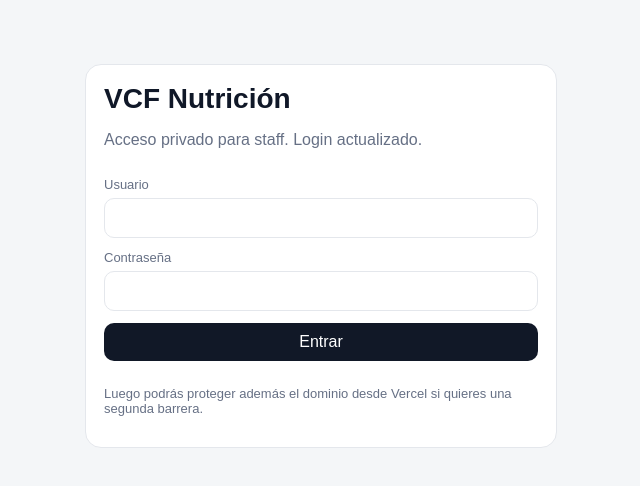
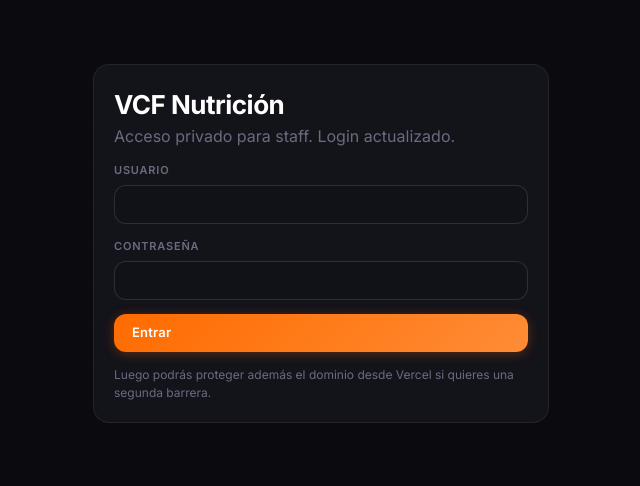
Before and after one commit to Carlosferrandoda-rgb/vcf-nutrition-app, a Next.js app: page /login in a window 1280 px wide. Shown: the top 486 px of the page, without its empty margins (319-959 px from the left). Built offline with nearby package versions, Linux system fonts and the light colour scheme.

Commit message:
design: elite dark theme VCF

```diff
--- a/app/globals.css
+++ b/app/globals.css
@@ -1,47 +1,274 @@
+/* ============================================================
+   VCF NUTRITION APP — Elite Dark Design System
+   Inspired by Whoop / Apple Fitness / Premier League analytics
+   ============================================================ */
+
+@import url('https://fonts.googleapis.com/css2?family=Inter:wght@300;400;500;600;700;800&display=swap');
+
 :root {
-  color-scheme: light;
-  --bg: #f4f6f8;
-  --card: #ffffff;
-  --text: #101828;
-  --muted: #667085;
-  --line: #e4e7ec;
-  --accent: #111827;
-  --ok: #16a34a;
-  --warn: #d97706;
-  --bad: #dc2626;
+  /* Base */
+  --bg:        #0a0a0f;
+  --bg2:       #111118;
+  --bg3:       #18181f;
+  --card:      #13131a;
+  --card2:     #1a1a24;
+  --border:    rgba(255,255,255,0.07);
+  --border2:   rgba(255,255,255,0.12);
+
+  /* Text */
+  --fg:        #f0f0f8;
+  --fg2:       #c8c8d8;
+  --muted:     #6b6b80;
+
+  /* Accent — Valencia CF inspired */
+  --accent:    #ff6b00;
+  --accent2:   #ff8c35;
+  --accent-bg: rgba(255,107,0,0.1);
+  --accent-border: rgba(255,107,0,0.3);
+
+  /* Semantic */
+  --ok:        #22c55e;
+  --ok-bg:     rgba(34,197,94,0.1);
+  --warn:      #f59e0b;
+  --warn-bg:   rgba(245,158,11,0.1);
+  --bad:       #ef4444;
+  --bad-bg:    rgba(239,68,68,0.1);
+
+  /* Blue accent */
+  --blue:      #3b82f6;
+  --blue-bg:   rgba(59,130,246,0.1);
+
+  /* Shadows */
+  --shadow-sm: 0 1px 3px rgba(0,0,0,0.4);
+  --shadow:    0 4px 24px rgba(0,0,0,0.5);
+  --shadow-lg: 0 8px 40px rgba(0,0,0,0.6);
+
+  /* Radius */
+  --r-sm: 8px;
+  --r:    12px;
+  --r-lg: 16px;
+  --r-xl: 20px;
 }
-* { box-sizing: border-box; }
-html, body { margin: 0; padding: 0; font-family: Arial, Helvetica, sans-serif; background: var(--bg); color: var(--text); }
+
+/* ── Reset ── */
+*, *::before, *::after { box-sizing: border-box; margin: 0; padding: 0; }
+
+html, body {
+  font-family: 'Inter', system-ui, -apple-system, sans-serif;
+  background: var(--bg);
+  color: var(--fg);
+  line-height: 1.5;
+  -webkit-font-smoothing: antialiased;
+  min-height: 100vh;
+}
+
+/* Subtle grid background */
+body::before {
+  content: '';
+  position: fixed;
+  inset: 0;
+  background-image:
+    linear-gradient(rgba(255,107,0,0.015) 1px, transparent 1px),
+    linear-gradient(90deg, rgba(255,107,0,0.015) 1px, transparent 1px);
+  background-size: 40px 40px;
+  pointer-events: none;
+  z-index: 0;
+}
+
 a { color: inherit; text-decoration: none; }
 button, input, select, textarea { font: inherit; }
-.container { max-width: 1320px; margin: 0 auto; padding: 24px; }
-.card { background: var(--card); border: 1px solid var(--line); border-radius: 16px; padding: 18px; }
+img { max-width: 100%; }
+
+/* ── Layout ── */
+.container {
+  position: relative;
+  z-index: 1;
+  max-width: 1400px;
+  margin: 0 auto;
+  padding: 28px 32px;
+}
+
+/* ── Cards ── */
+.card {
+  background: var(--card);
+  border: 1px solid var(--border);
+  border-radius: var(--r-lg);
+  padding: 20px;
+  transition: border-color 0.2s;
+}
+.card:hover { border-color: var(--border2); }
+
+/* ── Grid ── */
 .grid { display: grid; gap: 16px; }
-.grid-2 { grid-template-columns: 320px 1fr; }
+.grid-2 { grid-template-columns: 300px 1fr; }
 .grid-3 { grid-template-columns: repeat(3, 1fr); }
-.flex { display: flex; gap: 12px; align-items: center; }
+
+/* ── Flex utilities ── */
+.flex    { display: flex; gap: 12px; align-items: center; }
 .between { display: flex; justify-content: space-between; align-items: center; gap: 12px; }
-.stack { display: flex; flex-direction: column; gap: 12px; }
-.muted { color: var(--muted); }
-.label { font-size: 13px; color: var(--muted); margin-bottom: 6px; display: block; }
-.input, .select, .textarea, .button { width: 100%; border: 1px solid var(--line); border-radius: 10px; padding: 10px 12px; background: #fff; }
+.stack   { display: flex; flex-direction: column; gap: 14px; }
+.wrap    { flex-wrap: wrap; }
+
+/* ── Typography ── */
+.heroTitle {
+  font-size: 26px;
+  font-weight: 700;
+  letter-spacing: -0.5px;
+  background: linear-gradient(135deg, #fff 40%, var(--accent2));
+  -webkit-background-clip: text;
+  -webkit-text-fill-color: transparent;
+  background-clip: text;
+}
+
+.muted  { color: var(--muted); }
+.small  { font-size: 12px; }
+.label  { font-size: 11px; font-weight: 600; letter-spacing: 0.8px; text-transform: uppercase; color: var(--muted); display: block; margin-bottom: 6px; }
+
+h2 { font-size: 18px; font-weight: 700; letter-spacing: -0.3px; }
+h3 { font-size: 15px; font-weight: 600; }
+h4 { font-size: 13px; font-weight: 600; color: var(--fg2); }
+
+/* ── KPI Cards ── */
+.kpi {
+  background: var(--card);
+  border: 1px solid var(--border);
+  border-radius: var(--r-lg);
+  padding: 18px 20px;
+  position: relative;
+  overflow: hidden;
+  transition: border-color 0.2s, transform 0.15s;
+}
+.kpi::before {
+  content: '';
+  position: absolute;
+  top: 0; left: 0; right: 0;
+  height: 2px;
+  background: linear-gradient(90deg, var(--accent), transparent);
+  opacity: 0.6;
+}
+.kpi:hover { border-color: var(--accent-border); transform: translateY(-1px); }
+.kpi .muted.small { font-size: 11px; font-weight: 600; letter-spacing: 0.8px; text-transform: uppercase; }
+.kpi strong { display: block; font-size: 26px; font-weight: 700; margin-top: 6px; letter-spacing: -0.5px; }
+
+/* ── Buttons ── */
+.button {
+  display: inline-flex;
+  align-items: center;
+  gap: 6px;
+  padding: 9px 18px;
+  border-radius: var(--r);
+  font-size: 13px;
+  font-weight: 600;
+  cursor: pointer;
+  border: none;
+  transition: all 0.15s;
+  letter-spacing: 0.2px;
+  white-space: nowrap;
+}
+.button:not(.secondary):not(.danger) {
+  background: linear-gradient(135deg, var(--accent), var(--accent2));
+  color: #fff;
+  box-shadow: 0 2px 12px rgba(255,107,0,0.3);
+}
+.button:not(.secondary):not(.danger):hover {
+  box-shadow: 0 4px 20px rgba(255,107,0,0.5);
+  transform: translateY(-1px);
+}
+.button.secondary {
+  background: var(--bg3);
+  color: var(--fg2);
+  border: 1px solid var(--border2);
+}
+.button.secondary:hover { background: var(--card2); color: var(--fg); border-color: var(--border2); }
+.button.danger { background: var(--bad-bg); color: var(--bad); border: 1px solid rgba(239,68,68,0.2); }
+.button:disabled { opacity: 0.4; cursor: not-allowed; transform: none !important; }
+
+/* ── Inputs ── */
+.input, .select, .textarea,
+input[type="text"], input[type="number"], input[type="date"],
+select, textarea {
+  background: var(--bg2);
+  border: 1px solid var(--border2);
+  border-radius: var(--r);
+  padding: 9px 12px;
+  color: var(--fg);
+  font-size: 13px;
+  transition: border-color 0.15s, box-shadow 0.15s;
+  width: 100%;
+}
+.input:focus, .select:focus, .textarea:focus,
+input:focus, select:focus, textarea:focus {
+  outline: none;
+  border-color: var(--accent);
+  box-shadow: 0 0 0 3px rgba(255,107,0,0.15);
+}
 .textarea { min-height: 90px; resize: vertical; }
-.button { cursor: pointer; background: var(--accent); color: #fff; border: 0; width: auto; }
-.button.secondary { background: #fff; color: var(--text); border: 1px solid var(--line); }
-.button.danger { background: var(--bad); }
-.kpi { padding: 12px; border: 1px solid var(--line); border-radius: 14px; background: #fafafa; }
-.kpi strong { display: block; font-size: 28px; margin-top: 6px; }
-.playerItem { padding: 12px; border: 1px solid var(--line); border-radius: 12px; background: #fff; cursor: pointer; }
-.playerItem.active { outline: 2px solid #111827; }
-.badge { display: inline-flex; padding: 4px 10px; border-radius: 999px; font-size: 12px; font-weight: 700; }
-.badge.ok { background: #dcfce7; color: #166534; }
-.badge.warn { background: #fef3c7; color: #92400e; }
-.badge.bad { background: #fee2e2; color: #991b1b; }
+
+/* ── Player list items ── */
+.playerItem {
+  padding: 12px 16px;
+  border: 1px solid var(--border);
+  border-radius: var(--r);
+  background: var(--card);
+  cursor: pointer;
+  transition: all 0.15s;
+}
+.playerItem:hover { border-color: var(--border2); background: var(--card2); }
+.playerItem.active { border-color: var(--accent); background: var(--accent-bg); }
+
+/* ── Badges ── */
+.badge {
+  display: inline-flex;
+  align-items: center;
+  padding: 3px 10px;
+  border-radius: 999px;
+  font-size: 11px;
+  font-weight: 700;
+  letter-spacing: 0.3px;
+}
+.badge.ok   { background: var(--ok-bg);   color: var(--ok);   border: 1px solid rgba(34,197,94,0.2); }
+.badge.warn { background: var(--warn-bg); color: var(--warn); border: 1px solid rgba(245,158,11,0.2); }
+.badge.bad  { background: var(--bad-bg);  color: var(--bad);  border: 1px solid rgba(239,68,68,0.2); }
+
+/* ── Tables ── */
 .table { width: 100%; border-collapse: collapse; }
-.table th, .table td { padding: 10px; border-bottom: 1px solid var(--line); text-align: left; }
-.topbar { margin-bottom: 16px; }
-.heroTitle { margin: 0 0 4px; font-size: 28px; }
-.small { font-size: 13px; }
-@media (max-width: 900px) {
-  .grid-2, .grid-3 { grid-template-columns: 1fr; }
+.table th {
+  font-size: 11px; font-weight: 600; letter-spacing: 0.8px;
+  text-transform: uppercase; color: var(--muted);
+  padding: 10px 12px; border-bottom: 1px solid var(--border);
+  text-align: left;
 }
+.table td {
+  padding: 12px; border-bottom: 1px solid var(--border);
+  font-size: 13px; color: var(--fg2);
+}
+.table tbody tr:hover td { background: var(--card2); }
+
+/* ── Topbar ── */
+.topbar { margin-bottom: 24px; }
+
+/* ── Scrollbar ── */
+::-webkit-scrollbar { width: 6px; height: 6px; }
+::-webkit-scrollbar-track { background: transparent; }
+::-webkit-scrollbar-thumb { background: var(--border2); border-radius: 99px; }
+::-webkit-scrollbar-thumb:hover { background: var(--muted); }
+
+/* ── Glows & effects ── */
+.glow-accent { box-shadow: 0 0 20px rgba(255,107,0,0.15); }
+
+/* ── Dividers ── */
+hr { border: none; border-top: 1px solid var(--border); margin: 4px 0; }
+
+/* ── Responsive ── */
+@media (max-width: 1024px) {
+  .grid-2 { grid-template-columns: 1fr; }
+  .container { padding: 20px; }
+}
+@media (max-width: 768px) {
+  .grid-3 { grid-template-columns: repeat(2, 1fr); }
+  .heroTitle { font-size: 22px; }
+}
+@media (max-width: 480px) {
+  .grid-3 { grid-template-columns: 1fr; }
+  .container { padding: 16px; }
+}
```
